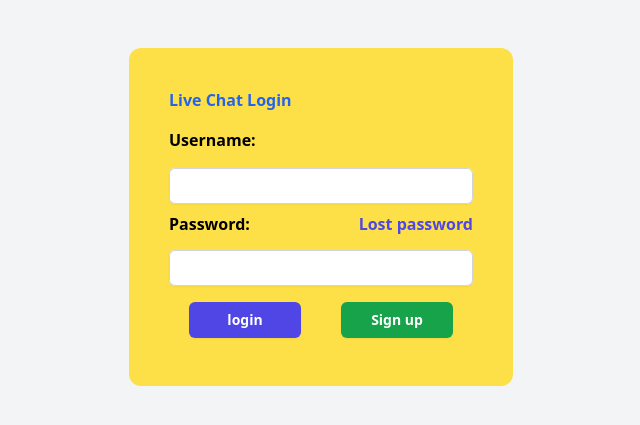
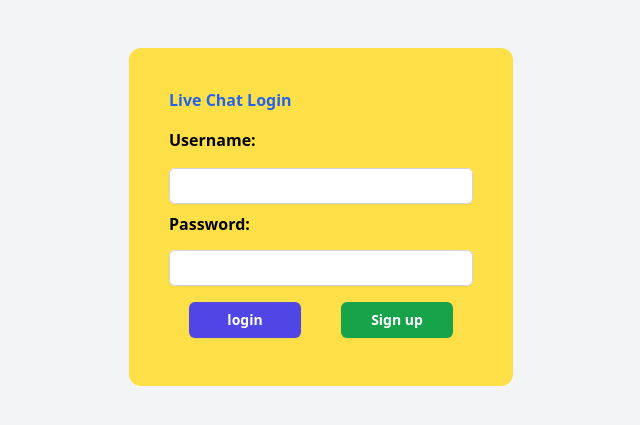
Before and after one commit to wilderherrera/django-chat, a Django app: page /auth/v1/login/ in a window 1280 px wide. Shown: the top 425 px of the page, without its empty margins (319-959 px from the left). Run offline with Django 5.2, Linux system fonts and the light colour scheme; parts of the project's set-up code (start-up, migrations or seed data) failed here and were passed over; some libraries are stand-ins or nearby versions.

```diff
--- a/authentication/templates/registration/login.html
+++ b/authentication/templates/registration/login.html
@@ -20,9 +20,6 @@
                     <div class="flex justify-between">
                         <div class=" font-semibold">
                             {{ form.password.label_tag }}
-                        </div>
-                        <div class="font-semibold text-indigo-600">
-                            <a href="{% url 'password_reset' %}">Lost password</a>
                         </div>
                     </div>
                     <div>
```
